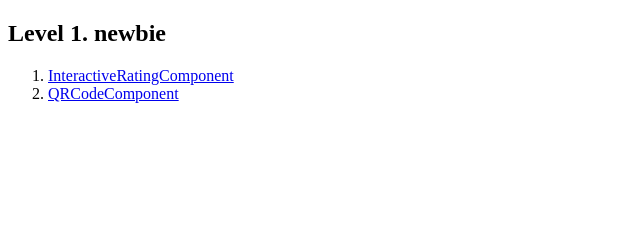
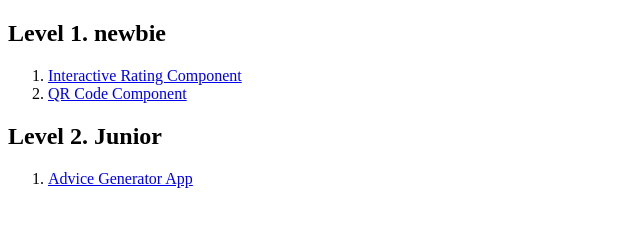
Before and after one commit to MyungAe/FrontendMentor_Repo, a plain HTML site: page index.html in a window 1280 px wide. Shown: the whole page, without its empty margins (0-640 px from the left). Drawn offline with Linux system fonts and the light colour scheme.

```diff
--- a/index.html
+++ b/index.html
@@ -9,11 +9,17 @@
     <ol>
       <li>
         <a href="./InteractiveRatingComponent/index.html">
-          InteractiveRatingComponent
+          Interactive Rating Component
         </a>
       </li>
       <li>
-        <a href="./QRCodeComponent/index.html"> QRCodeComponent </a>
+        <a href="./QRCodeComponent/index.html"> QR Code Component </a>
+      </li>
+    </ol>
+    <h2>Level 2. Junior</h2>
+    <ol>
+      <li>
+        <a href="./AdviceGeneratorApp/index.html">Advice Generator App</a>
       </li>
     </ol>
   </body>
```
Also changed, not shown: AdviceGeneratorApp/Result/AdviceGeneratorApp.png (added), 2 other files.
